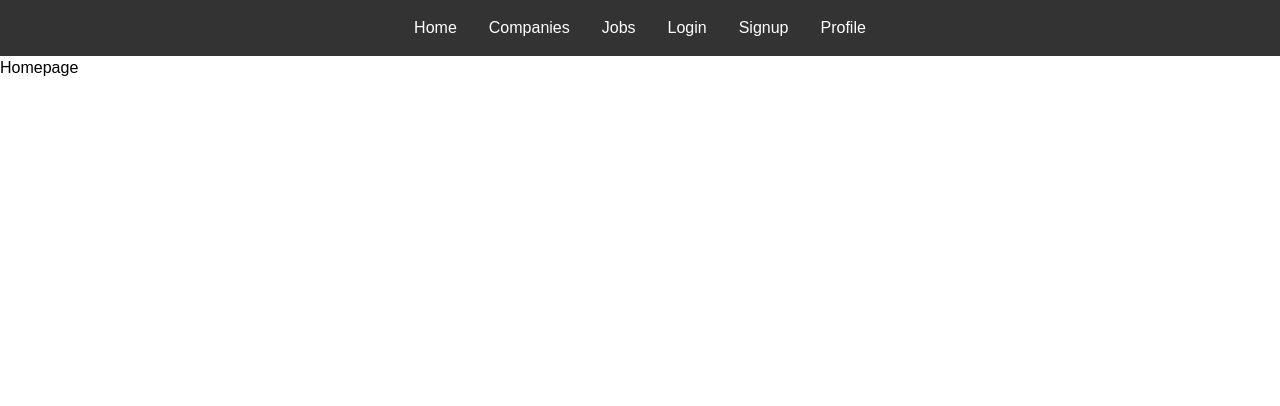
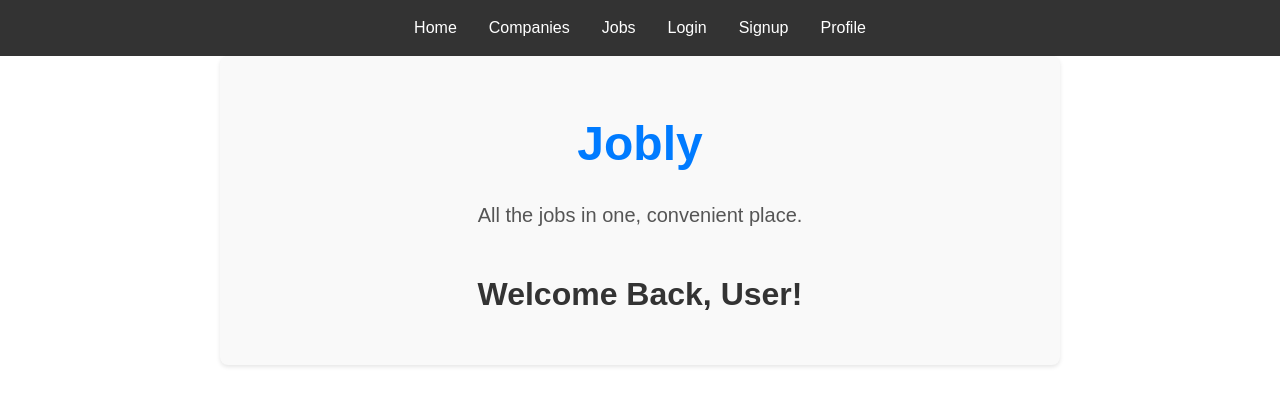
Before and after one commit to Srasulova/react-jobly, a React (Vite) app in the folder frontend/my-app/: page / in a window 1280 px wide. Shown: the top 406 px of the page. Built offline with nearby package versions, Linux system fonts and the light colour scheme.

Commit message:
add some styling to existing components + make a basic homepage

```diff
--- a/frontend/my-app/src/App.tsx
+++ b/frontend/my-app/src/App.tsx
@@ -5,7 +5,6 @@ import Homepage from './components/Homepage';
 import CompaniesList from './components/CompanyList';
 import CompanyDetail from './components/CompanyDetail';
 import JobList from './components/JobList';
-// import CompanyJobs from './components/CompanyJobs';
 import Login from './components/Login';
 import Signup from './components/Signup';
 import Profile from './components/Profile';
--- a/frontend/my-app/src/components/CompanyDetail.tsx
+++ b/frontend/my-app/src/components/CompanyDetail.tsx
@@ -44,9 +44,9 @@ const CompanyDetail: React.FC = () => {
 
     return (
         <div className="company-detail">
-            <h1>{company.name}</h1>
-            <p>{company.description}</p>
-            <CompanyJobs jobs={company.jobs || []} /> {/* Updated to CompanyJobs */}
+            <h1 style={{ textAlign: "center" }}>{company.name}</h1>
+            <p style={{ textAlign: "center" }}>{company.description}</p>
+            <CompanyJobs jobs={company.jobs || []} />
         </div>
     );
 };
--- /dev/null
+++ b/frontend/my-app/src/components/CompanyJobs.css
@@ -0,0 +1,56 @@
+/* CompanyJobs.css */
+.job-list-container {
+  max-width: 800px;
+  margin: 0 auto;
+  padding: 20px;
+  background-color: #f9f9f9;
+  border-radius: 8px;
+  box-shadow: 0 2px 4px rgba(0, 0, 0, 0.1);
+}
+
+.job-list-container h1 {
+  font-size: 2rem;
+  color: #333;
+  text-align: center;
+  margin-bottom: 20px;
+}
+
+.job-list {
+  display: grid;
+  gap: 20px;
+  grid-template-columns: repeat(auto-fit, minmax(250px, 1fr));
+  margin-top: 20px;
+}
+
+.job-list p {
+  text-align: center;
+  color: #666;
+}
+
+.job-card {
+  background-color: #fff;
+  border: 1px solid #ddd;
+  border-radius: 8px;
+  box-shadow: 0 2px 4px rgba(0, 0, 0, 0.1);
+  padding: 20px;
+  transition: all 0.3s ease;
+}
+
+.job-card:hover {
+  border-color: #007bff;
+  box-shadow: 0 4px 8px rgba(0, 0, 0, 0.2);
+}
+
+.no-jobs-message {
+  font-size: 1.2rem;
+  color: #999;
+  text-align: center;
+  margin-top: 20px;
+}
+
+h1 {
+  font-size: 2rem;
+  color: #333;
+  text-align: center;
+  margin-bottom: 20px;
+}
--- a/frontend/my-app/src/components/CompanyJobs.tsx
+++ b/frontend/my-app/src/components/CompanyJobs.tsx
@@ -1,3 +1,4 @@
+import './CompanyJobs.css';
 import JobCard from './JobCard';
 
 interface Job {
@@ -13,14 +14,17 @@ interface CompanyJobsProps {
 
 const CompanyJobs: React.FC<CompanyJobsProps> = ({ jobs }) => {
     return (
+        <div className="job-list-container">
+            <h1>Jobs</h1>
             <div className="job-list">
                 {jobs.length ? (
                     jobs.map((job) => (
                         <JobCard key={job.id} job={job} />
                     ))
                 ) : (
-                <p>No jobs available</p>
+                    <p className="no-jobs-message">No jobs available</p>
                 )}
+            </div>
         </div>
     );
 };
--- /dev/null
+++ b/frontend/my-app/src/components/Homepage.css
@@ -0,0 +1,35 @@
+/* Homepage.css */
+.homepage-container {
+  max-width: 800px;
+  margin: 0 auto;
+  padding: 20px;
+  background-color: #f9f9f9;
+  border-radius: 8px;
+  box-shadow: 0 2px 4px rgba(0, 0, 0, 0.1);
+  text-align: center;
+}
+
+.homepage-header {
+  margin-bottom: 40px;
+}
+
+.homepage-header h1 {
+  font-size: 3rem;
+  color: #007bff;
+  margin-bottom: 10px;
+}
+
+.homepage-header p {
+  font-size: 1.25rem;
+  color: #555;
+}
+
+.welcome-section {
+  margin-top: 20px;
+}
+
+.welcome-section h2 {
+  font-size: 2rem;
+  color: #333;
+  margin-top: 0;
+}
--- a/frontend/my-app/src/components/Homepage.tsx
+++ b/frontend/my-app/src/components/Homepage.tsx
@@ -1,7 +1,18 @@
+import React from 'react';
+import './Homepage.css'; // Import the stylesheet
 
-
-function Homepage() {
-    return <div>Homepage</div>;
-}
+const Homepage: React.FC = () => {
+    return (
+        <div className="homepage-container">
+            <header className="homepage-header">
+                <h1>Jobly</h1>
+                <p>All the jobs in one, convenient place.</p>
+            </header>
+            <section className="welcome-section">
+                <h2>Welcome Back, User!</h2>
+            </section>
+        </div>
+    );
+};
 
 export default Homepage;
--- a/frontend/my-app/src/components/JobCard.tsx
+++ b/frontend/my-app/src/components/JobCard.tsx
@@ -20,7 +20,7 @@ const JobCard: React.FC<JobCardProps> = ({ job }) => {
 
     return (
         <div className="job-card">
-            <h3>{job.title}</h3>
+            <h3 style={{ textAlign: "center" }}>{job.title}</h3>
             <p>Salary: ${job.salary}</p>
             <p>Equity: {job.equity}</p>
             <button onClick={handleApply} disabled={applied}>
```
Lines whose indentation alone changed are shown as unchanged.
